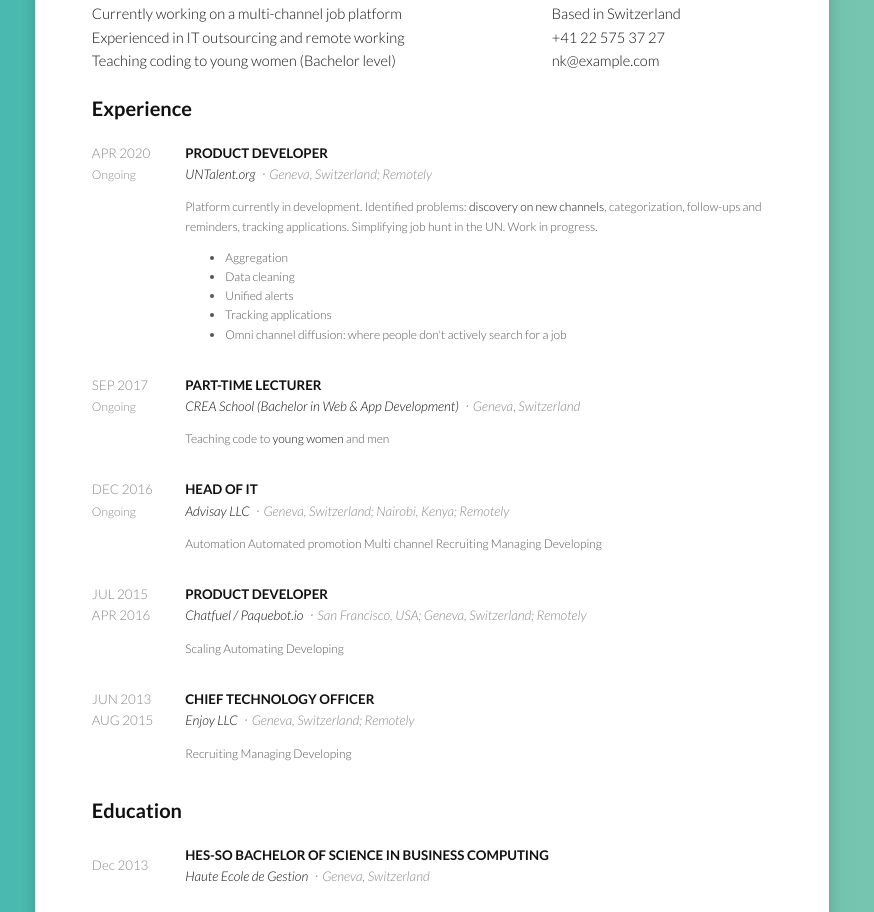
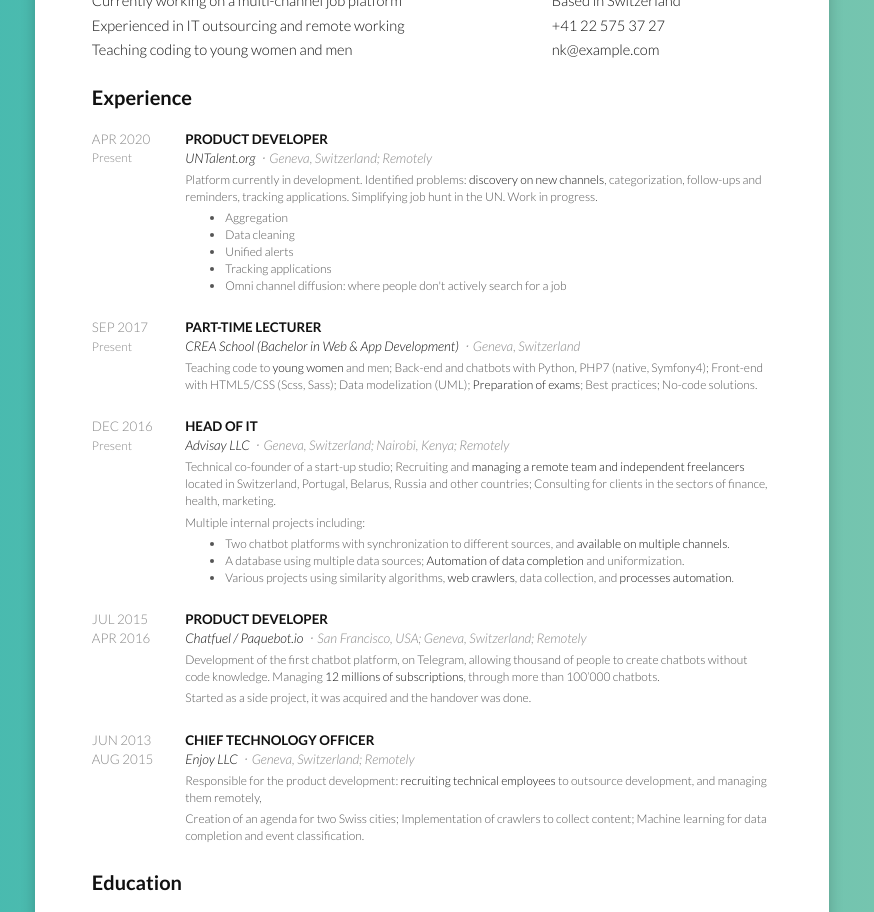
Before and after one commit to Khodl/resume, a plain HTML site: page index.html in a window 1280 px wide. Shown: the part 180-1092 px from the top of the page, without its empty margins (208-1082 px from the left). Drawn offline with Linux system fonts and the light colour scheme.

Commit message:
improve texts and design

```diff
--- a/assets/components/_body.scss
+++ b/assets/components/_body.scss
@@ -1,5 +1,5 @@
 * {
-  line-height: 1.6em;
+  line-height: 1.4em;
 }
 
 body {
@@ -53,6 +53,7 @@ body {
 
 h1, h2, h3 {
   margin: $spacer 0;
+  break-after: avoid;
 }
 
 h2 {
--- a/assets/components/_entry.scss
+++ b/assets/components/_entry.scss
@@ -3,6 +3,8 @@ article {
   display: grid;
   grid-template-columns: 7em auto;
   align-items: center;
+
+  page-break-inside:avoid;
 
   @include mobile-version {
     display: block;
@@ -91,6 +93,11 @@ article {
     b {
       color: $color-text;
     }
+
+    p, ul {
+      margin: $spacer*0.25 0;
+    }
+
   }
 
 }
--- a/assets/components/_header.scss
+++ b/assets/components/_header.scss
@@ -20,6 +20,10 @@ header {
     margin: 0;
   }
 
+  li {
+    margin-bottom: .25em;
+  }
+
   div {
     display: grid;
     grid-template-columns: 2fr 1fr;
--- a/index.html
+++ b/index.html
@@ -26,7 +26,7 @@
         <ul>
             <li>Currently working on a multi-channel job platform</li>
             <li>Experienced in IT outsourcing and remote working</li>
-            <li>Teaching coding to young women (Bachelor level)</li>
+            <li>Teaching coding to young women and men</li>
         </ul>
         <ul>
             <li>Based in Switzerland</li>
@@ -46,7 +46,7 @@
         </h3>
         <div class="dates">
             <span>Apr 2020</span>
-            <i>Ongoing</i>
+            <i>Present</i>
         </div>
         <div class="content">
             <p>
@@ -72,11 +72,14 @@
         </h3>
         <div class="dates">
             <span>Sep 2017</span>
-            <i>Ongoing</i>
+            <i>Present</i>
         </div>
         <div class="content">
             <p>
-                Teaching code to <b>young women</b> and men
+                Teaching code to <b>young women</b> and men;
+                Back-end and chatbots with Python, PHP7 (native, Symfony4); Front-end with HTML5/CSS (Scss, Sass);
+                Data modelization (UML); <b>Preparation of exams</b>;
+                Best practices; No-code solutions.
             </p>
         </div>
     </article>
@@ -88,17 +91,18 @@
         </h3>
         <div class="dates">
             <span>Dec 2016</span>
-            <i>Ongoing</i>
+            <i>Present</i>
         </div>
         <div class="content">
             <p>
-                Automation
-                Automated promotion
-                Multi channel
-                Recruiting
-                Managing
-                Developing
+                Technical co-founder of a start-up studio; Recruiting and <b>managing a remote team and independent freelancers</b> located in Switzerland, Portugal, Belarus, Russia and other countries; Consulting for clients in the sectors of finance, health, marketing.
             </p>
+                Multiple internal projects including:
+            <ul>
+                <li>Two chatbot platforms with synchronization to different sources, and <b>available on multiple channels</b>.</li>
+                <li>A database using multiple data sources; <b>Automation of data completion</b> and uniformization.</li>
+                <li>Various projects using similarity algorithms, <b>web crawlers</b>, data collection, and <b>processes automation</b>.</li>
+            </ul>
         </div>
     </article>
 
@@ -113,9 +117,11 @@
         </div>
         <div class="content">
             <p>
-                Scaling
-                Automating
-                Developing
+                Development of the first chatbot platform, on Telegram, allowing thousand of people to create chatbots without code knowledge.
+                Managing <b>12 millions of subscriptions</b>, through more than 100’000 chatbots.
+            </p>
+            <p>
+                Started as a side project, it was acquired and the handover was done.
             </p>
         </div>
     </article>
@@ -131,9 +137,12 @@
         </div>
         <div class="content">
             <p>
-                Recruiting
-                Managing
-                Developing
+                Responsible for the product development:
+                <b>recruiting technical employees</b> to outsource development, and managing them remotely,
+            </p>
+            <p>
+                Creation of an agenda for two Swiss cities; Implementation of crawlers to collect content;
+                Machine learning for data completion and event classification.
             </p>
         </div>
     </article>
@@ -148,7 +157,8 @@
             <i>Haute Ecole de Gestion <small>Geneva, Switzerland</small></i>
         </h3>
         <div class="dates">
-            Dec 2013
+            Graduation
+            <span>Dec 2013</span>
         </div>
     </article>
 
```
Also changed, not shown: assets/design.css, 1 other file.
